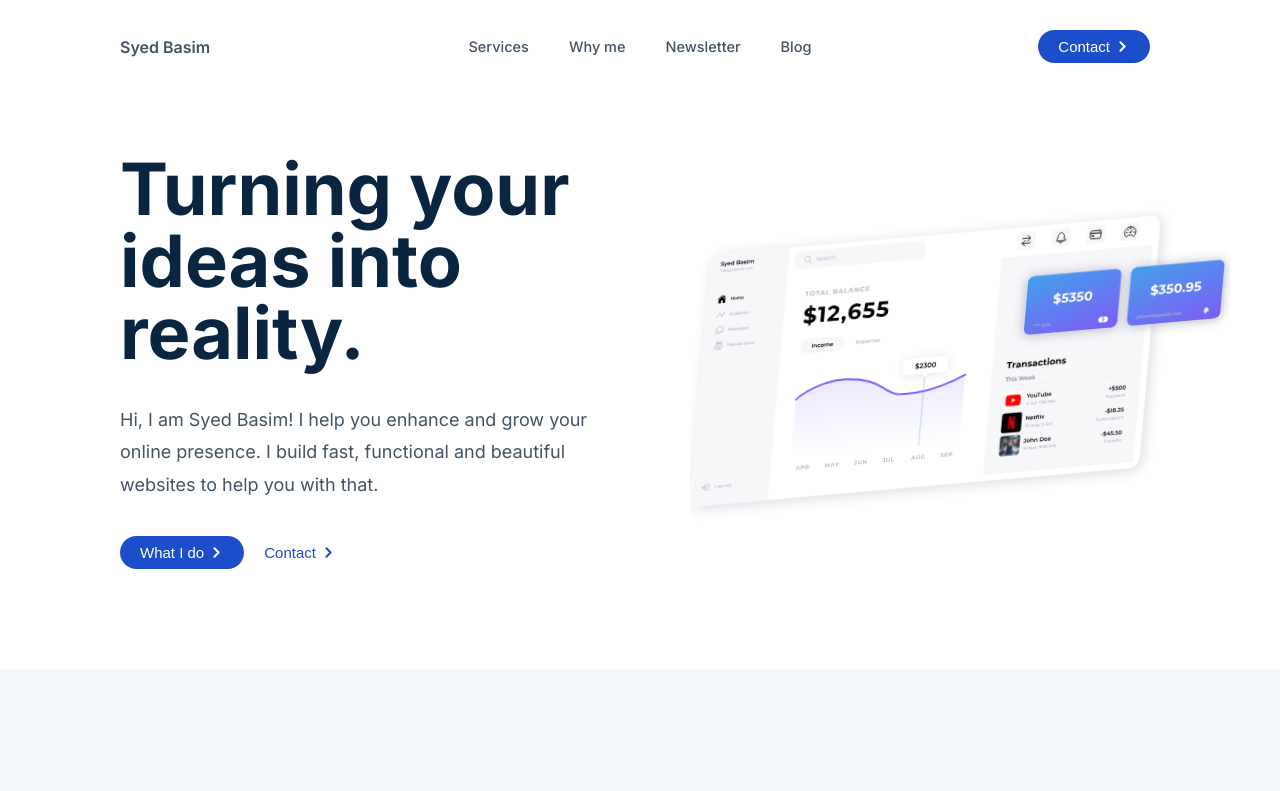
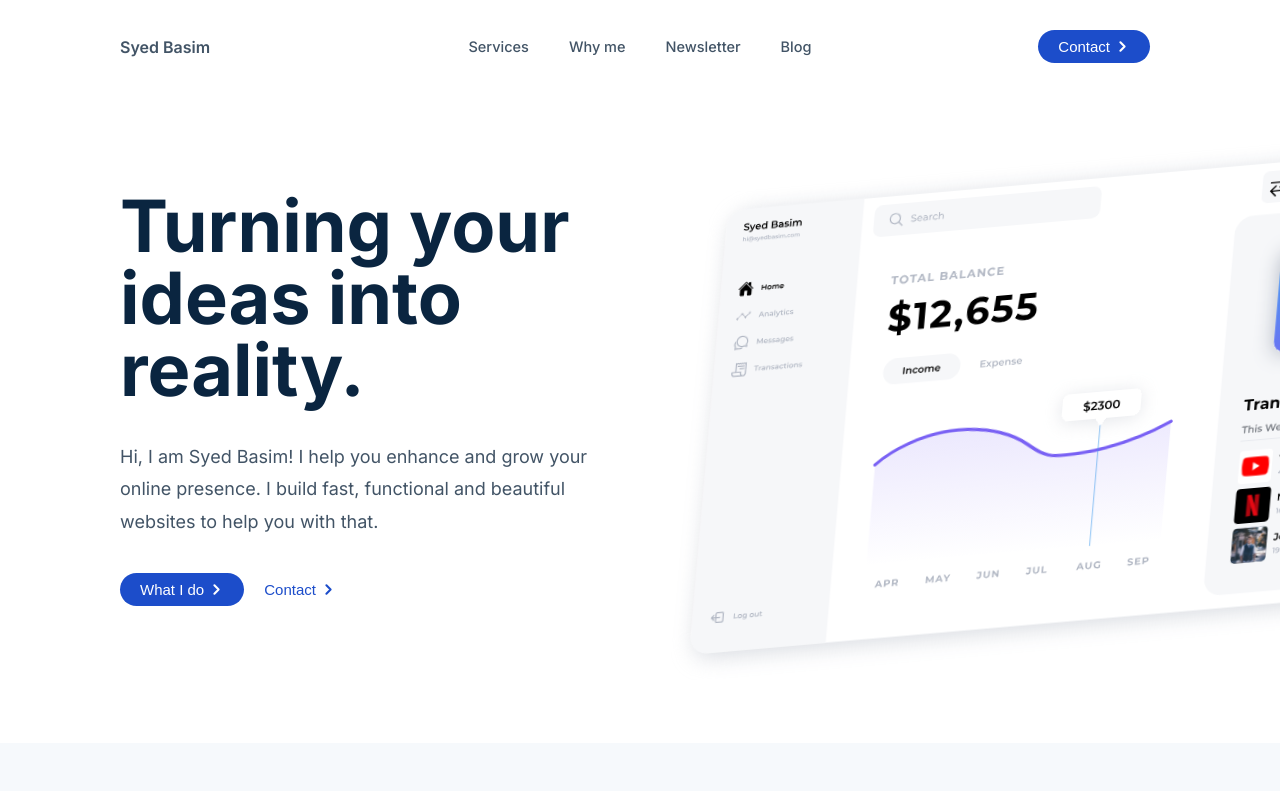
Before and after one commit to thesyedbasim/personal-website-v1, a Next.js app: page / in a window 1280 px wide. Shown: the top 791 px of the page. Built offline with nearby package versions, Linux system fonts and the light colour scheme.

Commit message:
[Fix] small header image size

```diff
--- a/components/header/HeaderImage.tsx
+++ b/components/header/HeaderImage.tsx
@@ -6,8 +6,8 @@ const HeaderImage = ({ image }) => {
 		<figure className={styles['header-image']}>
 			<Image
 				src={`/assets/${image}.svg`}
-				width={2308}
-				height={1191}
+				width={1612}
+				height={836}
 				alt="header image mockup"
 				className={styles['header-image-tag']}
 			/>
--- a/styles/Header.module.scss
+++ b/styles/Header.module.scss
@@ -1,10 +1,10 @@
 @keyframes upAndDown {
 	0% {
-		transform: translateY(0) skew(-5deg, -5deg);
+		transform: translateY(0) var(--skew);
 	}
 
 	100% {
-		transform: translateY(-2%) skew(-5deg, -5deg);
+		transform: translateY(-2%) var(--skew);
 	}
 }
 
@@ -13,19 +13,13 @@
 }
 
 .header-image {
+	--skew: skew(-5deg, -5deg);
+
 	display: flex;
 	justify-content: flex-start;
-	width: 100%;
+	width: 175%;
 	margin-left: 5rem;
-	// transform: scale(1.1);
-
-	@media only screen and (max-width: 630px) {
-		margin-left: 0;
-	}
-}
-
-.header-image-tag {
-	width: 100%;
+	overflow: auto;
 
 	animation-name: upAndDown;
 	animation-duration: 1.5s;
@@ -33,4 +27,17 @@
 	animation-iteration-count: infinite;
 	animation-direction: alternate;
 	animation-timing-function: ease-in-out;
+
+	@media only screen and (max-width: 630px) {
+		margin-left: 0;
+	}
 }
+
+// .header-image-tag {
+// 	animation-name: upAndDown;
+// 	animation-duration: 1.5s;
+// 	animation-fill-mode: forwards;
+// 	animation-iteration-count: infinite;
+// 	animation-direction: alternate;
+// 	animation-timing-function: ease-in-out;
+// }
```
Also changed, not shown: public/assets/header-mockup.svg.
